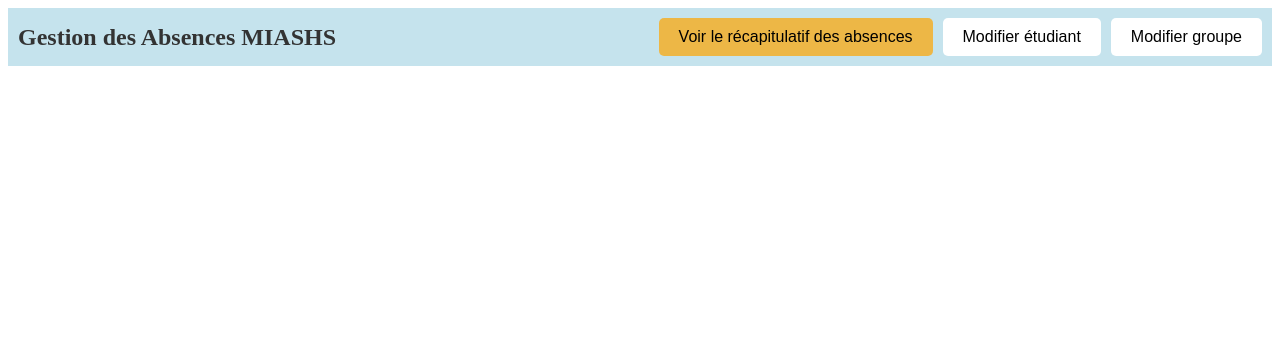
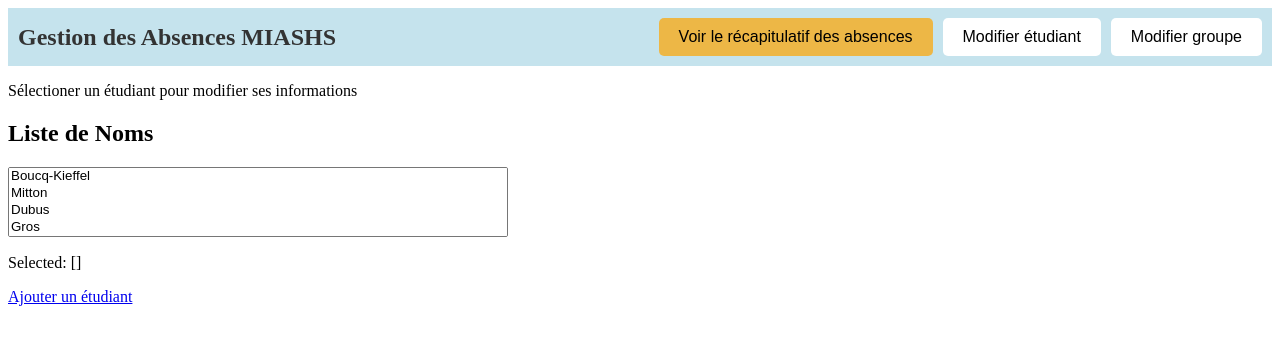
Before and after one commit to CaroleLeCrac/Projet-Info-2024, a Vue app in the folder GestionAbsenceFront/: page /modificationEtudiant in a window 1280 px wide. Shown: the top 344 px of the page. Built offline with nearby package versions, Linux system fonts and the light colour scheme.

Commit message:
changement nom path

```diff
--- a/GestionAbsenceFront/src/pages/SelectStudentModification/SelectStudentModification.vue
+++ b/GestionAbsenceFront/src/pages/SelectStudentModification/SelectStudentModification.vue
@@ -2,7 +2,7 @@
 <template>
 <p>Sélectioner un étudiant pour modifier ses informations</p>
 <ListNames/>
-<RouterLink to="/modification/student">Ajouter un étudiant</RouterLink>
+<RouterLink to="/modification/etudiant">Ajouter un étudiant</RouterLink>
 
 </template>
 
```
Also changed, not shown: GestionAbsenceFront/src/routes.js (+4 -4 lines).
